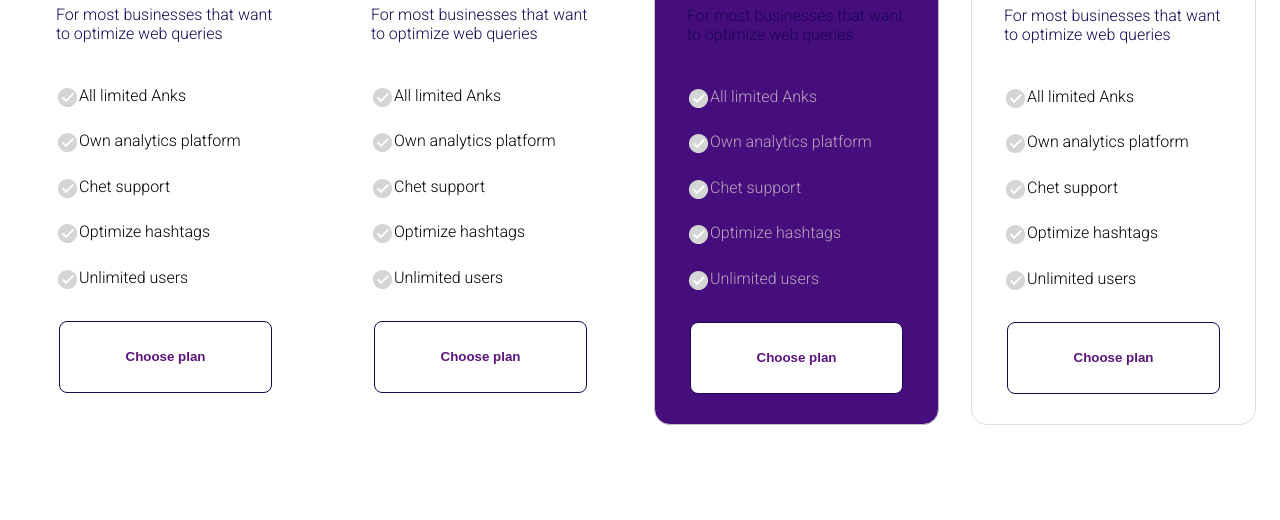
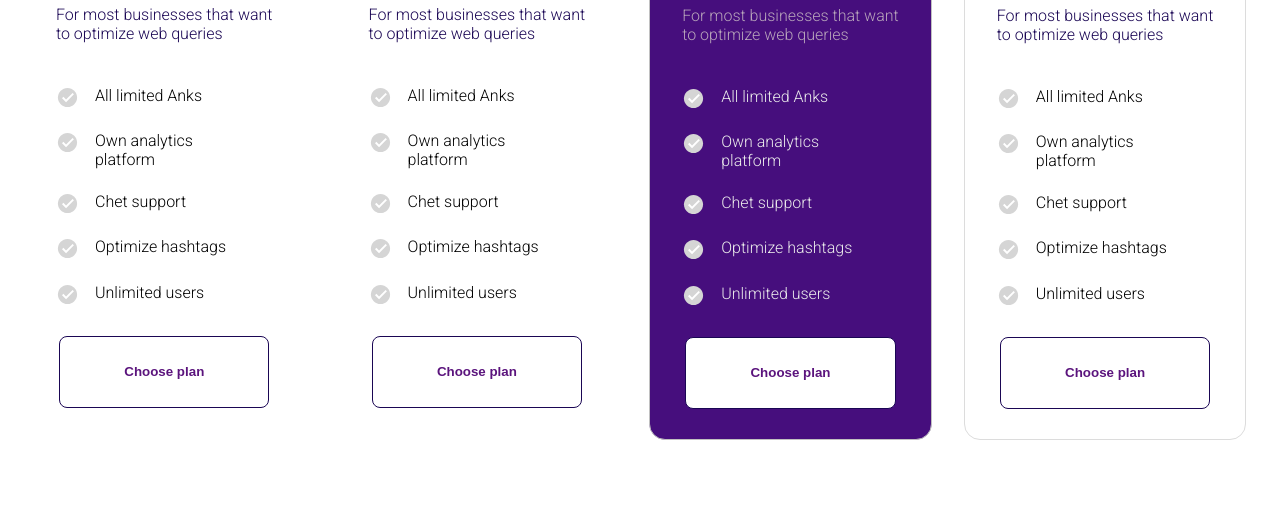
Before and after one commit to zahranuori/plan-pricing-details, a plain HTML site: page page plan.html in a window 1280 px wide. Shown: the part 301-821 px from the top of the page. Before the commit the page ends 800 px from the top, so only its background shows below. Drawn offline with Linux system fonts and the light colour scheme.

Commit message:
responsive commit

```diff
--- a/stylepage.css
+++ b/headerstyle.css
@@ -1,5 +1,9 @@
-html {
+html, body {
     font-family: 'Roboto', sans-serif;
+    height: 100%;
+    width: 98vw;
+
+
 }
 /*header style*/
 .button-Sliding {
@@ -22,6 +26,9 @@ html {
 #rang-user {
     width: 80%;
 }
+
+/*style button sliding*/
+
 .switch {
     position: relative;
     display: inline-block;
--- a/internalstylecard.css
+++ b/internalstylecard.css
@@ -6,6 +6,10 @@
 .container-card div {
     /*padding: 3rem 2rem 5rem 3rem;*/
     margin: 0.7rem 1rem 0.7rem 1rem ;
+
+}
+.container-card span {
+    margin-left: 1rem;
 
 }
 .container-card h3 {
@@ -34,9 +38,19 @@
     border: 0.07rem silver solid;
     border-radius: 1rem;
     background-color: #460e7d;
-    color: #b8a5bb;
+    color: #ebebeb;
     flex: 1
 }
+/*.h1-popular{*/
+/*    font-size: 2rem;*/
+/*    font-weight: bolder;*/
+/*    color: #dddddd;*/
+/*}*/
+/*.span-popular {*/
+/*    font-size: 1rem;*/
+/*    font-weight: lighter;*/
+/*    color: #777777;*/
+/*}*/
 .card-enterprise {
     border: 0.01rem gainsboro solid;
     border-radius: 1rem;
--- a/page plan.html
+++ b/page plan.html
@@ -5,14 +5,15 @@
     <link rel="preconnect" href="https://fonts.googleapis.com">
     <link rel="preconnect" href="https://fonts.gstatic.com" crossorigin>
     <link href="https://fonts.googleapis.com/css2?family=Roboto:wght@100;300;900&display=swap" rel="stylesheet">
-    <link rel="stylesheet" type="text/css" href="stylepage.css">
+    <link rel="stylesheet" type="text/css" href="headerstyle.css">
     <link rel="stylesheet" type="text/css" href="stylehover.css">
+    <link rel="stylesheet" type="text/css" href="responsive.css">
     <link rel="stylesheet" type="text/css" href="internalstylecard.css">
+    <meta name="viewport" content="initial-scale=1, width=device-width" />
     <title>Title</title>
 </head>
 <body>
 <div class="container">
-
 
 <div class="button-Sliding">
 
@@ -123,9 +124,9 @@
 
         <div class="card-popular">
             <div class="content-card-popular">
-                <h3>popular</h3>
-                <h1> $99 <span style="font-size: 1rem;font-weight: lighter;color: #777777"> / Month</span></h1>
-                <h4> For most businesses that want to optimize web queries</h4>
+                <h3 style="color: #dedede">popular</h3>
+                <h1 style="color: #dedede"> $99 <span style="font-size: 1rem;font-weight: lighter;color: white"> / Month</span></h1>
+                <h4 style="color: #b8a5bb"> For most businesses that want to optimize web queries</h4>
                 <div class="content-line">
                     <svg xmlns="http://www.w3.org/2000/svg" x="0px" y="0px"
                          width="23" height="23"
@@ -161,7 +162,7 @@
                          style=" fill:#000000;"><g fill="none" fill-rule="nonzero" stroke="none" stroke-width="1" stroke-linecap="butt" stroke-linejoin="miter" stroke-miterlimit="10" stroke-dasharray="" stroke-dashoffset="0" font-family="none" font-weight="none" font-size="none" text-anchor="none" style="mix-blend-mode: normal"><path d="M0,172v-172h172v172z" fill="none"></path><g><path d="M157.66667,86c0,39.57792 -32.08875,71.66667 -71.66667,71.66667c-39.57792,0 -71.66667,-32.08875 -71.66667,-71.66667c0,-39.57792 32.08875,-71.66667 71.66667,-71.66667c39.57792,0 71.66667,32.08875 71.66667,71.66667z" fill="#d5d5d5"></path><path d="M123.93317,52.2665l-48.62583,48.68317l-20.07383,-20.0165l-10.13367,10.13367l30.22183,30.15017l58.74875,-58.81683z" fill="#ffffff"></path></g></g></svg>
                     <span>Unlimited users</span>
                 </div>
-                <button> Choose plan</button>
+                <button class="button-popular"> Choose plan</button>
 
             </div>
         </div>
--- /dev/null
+++ b/responsive.css
@@ -0,0 +1,22 @@
+@media screen and (max-width: 1280px){
+    .container-card {
+        display: flex;
+        flex-wrap: wrap;
+    }
+  .card-intro {
+      display: flex;
+      width: 600px;
+  }
+  .card-base {
+     display: flex;
+      width: 600px;
+  }
+  .card-popular {
+      display: flex;
+      width: 600px;
+  }
+  .card-enterprise {
+      display: flex;
+      width: 600px;
+  }
+}
--- a/stylehover.css
+++ b/stylehover.css
@@ -8,10 +8,12 @@
     border: 0.01rem #dedede solid;
     transform: perspective(500px)translateZ(0.09rem)
     rotateY(2deg) rotateX(1deg);
+
 }
 .card-popular:hover {
     transform: perspective(500px)translateZ(0.09rem)
     rotateY(2deg) rotateX(1deg);
+    background-color: #aa68c2;
 }
 
 .card-enterprise:hover{
@@ -24,3 +26,8 @@ button:hover {
     background-color: #460e7d;
 
 }
+.button-popular:hover {
+    color: #1a0654;
+    background-color: #deb8f7;
+
+}
```
Also changed, not shown: rangstyle.css (deleted, +0 -35 lines).
